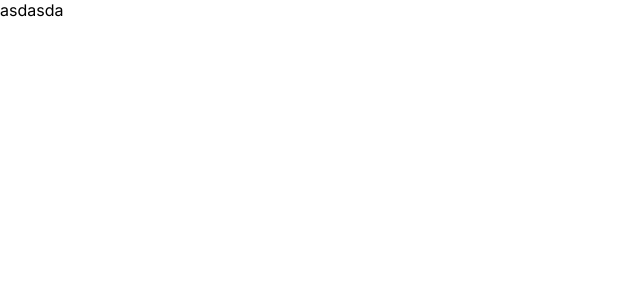
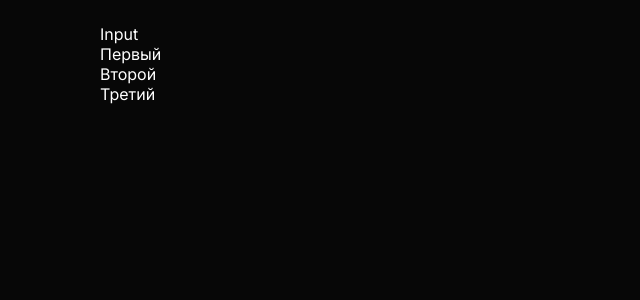
Before and after one commit to Hartaithan/instat-test, a React (Create React App) app: page / in a window 1280 px wide. Shown: the top 300 px of the page, without its empty margins (0-640 px from the left). Built offline with nearby package versions, Linux system fonts and the light colour scheme.

Commit message:
add components

```diff
--- a/package.json
+++ b/package.json
@@ -44,5 +44,8 @@
       "last 1 firefox version",
       "last 1 safari version"
     ]
+  },
+  "devDependencies": {
+    "@types/styled-components": "^5.1.23"
   }
 }
--- a/public/index.html
+++ b/public/index.html
@@ -10,34 +10,21 @@
       content="Web site created using create-react-app"
     />
     <link rel="apple-touch-icon" href="%PUBLIC_URL%/logo192.png" />
-    <!--
-      manifest.json provides metadata used when your web app is installed on a
-      user's mobile device or desktop. See https://developers.google.com/web/fundamentals/web-app-manifest/
-    -->
     <link rel="manifest" href="%PUBLIC_URL%/manifest.json" />
-    <!--
-      Notice the use of %PUBLIC_URL% in the tags above.
-      It will be replaced with the URL of the `public` folder during the build.
-      Only files inside the `public` folder can be referenced from the HTML.
-
-      Unlike "/favicon.ico" or "favicon.ico", "%PUBLIC_URL%/favicon.ico" will
-      work correctly both with client-side routing and a non-root public URL.
-      Learn how to configure a non-root public URL by running `npm run build`.
-    -->
+    <link rel="preconnect" href="https://fonts.gstatic.com" crossorigin />
+    <link
+      rel="preload"
+      as="style"
+      href="https://fonts.googleapis.com/css2?family=Inter:wght@400;500;600;700&display=swap"
+    />
+    <link
+      rel="stylesheet"
+      href="https://fonts.googleapis.com/css2?family=Inter:wght@400;500;600;700&display=swap"
+    />
     <title>React App</title>
   </head>
   <body>
     <noscript>You need to enable JavaScript to run this app.</noscript>
     <div id="root"></div>
-    <!--
-      This HTML file is a template.
-      If you open it directly in the browser, you will see an empty page.
-
-      You can add webfonts, meta tags, or analytics to this file.
-      The build step will place the bundled scripts into the <body> tag.
-
-      To begin the development, run `npm start` or `yarn start`.
-      To create a production bundle, use `npm run build` or `yarn build`.
-    -->
   </body>
 </html>
--- a/src/App.tsx
+++ b/src/App.tsx
@@ -1,12 +1,14 @@
-import { observer } from "mobx-react-lite";
 import React from "react";
-import useStore from "./hooks/useStore";
+import Input from "./components/Input/Input";
+import TodoList from "./components/TodoList/TodoList";
 
 function App() {
-  const { todos } = useStore();
-  console.log(todos);
-
-  return <div className="App">asdasda</div>;
+  return (
+    <>
+      <Input />
+      <TodoList />
+    </>
+  );
 }
 
-export default observer(App);
+export default App;
--- /dev/null
+++ b/src/components/Input/Input.tsx
@@ -0,0 +1,7 @@
+import React from "react";
+
+const Input = () => {
+  return <div>Input</div>;
+};
+
+export default Input;
--- /dev/null
+++ b/src/components/Todo/Todo.tsx
@@ -0,0 +1,12 @@
+import React from "react";
+import { ITodo } from "../../store";
+
+interface ITodoProps {
+  todo: ITodo;
+}
+
+const Todo = ({ todo }: ITodoProps) => {
+  return <div>{todo.title}</div>;
+};
+
+export default Todo;
--- /dev/null
+++ b/src/components/TodoList/TodoList.tsx
@@ -0,0 +1,21 @@
+import { observer } from "mobx-react-lite";
+import React from "react";
+import useStore from "../../hooks/useStore";
+import Todo from "../Todo/Todo";
+
+const TodoList = () => {
+  const { todos } = useStore();
+
+  if (todos.length === 0) {
+    return <p>Задачи еще не добавлены</p>;
+  }
+  return (
+    <div>
+      {todos.map((todo) => {
+        return <Todo todo={todo} />;
+      })}
+    </div>
+  );
+};
+
+export default observer(TodoList);
--- a/src/index.css
+++ /dev/null
@@ -1,15 +0,0 @@
-@import url("https://fonts.googleapis.com/css2?family=Inter:wght@400;600;700&display=swap");
-
-* {
-  padding: 0;
-  margin: 0;
-  box-sizing: border-box;
-  font-family: "Inter", sans-serif;
-}
-
-html,
-body,
-#root {
-  height: 100%;
-  width: 100%;
-}
--- a/src/index.tsx
+++ b/src/index.tsx
@@ -1,16 +1,44 @@
 import React from "react";
 import ReactDOM from "react-dom";
-import "./index.css";
 import App from "./App";
 import RootStore, { IRootStore } from "./store";
+import { createGlobalStyle } from "styled-components";
 
 const store = RootStore.create({} as IRootStore);
 
 export const StoreContext = React.createContext(store);
 
+const Global = createGlobalStyle`
+  * {
+    padding: 0;
+    margin: 0;
+    box-sizing: border-box;
+    font-family: "Inter", sans-serif;
+    color: #ffffff;
+  }
+
+  html,
+  body,
+  #root {
+    height: 100%;
+    width: 100%;
+  }
+
+  body {
+    background: #070707;
+  }
+
+  #root {
+    max-width: 1080px;
+    margin: 0 auto;
+    padding: 24px 0;
+  }
+`;
+
 ReactDOM.render(
   <React.StrictMode>
     <StoreContext.Provider value={store}>
+      <Global />
       <App />
     </StoreContext.Provider>
   </React.StrictMode>,
--- a/src/store/index.ts
+++ b/src/store/index.ts
@@ -17,7 +17,21 @@ const Todo = types.model("Todo", {
 const RootStore = types
   .model("RootStore", {
     todos: types.optional(types.array(Todo), [
-      { id: 1, title: "111", complete: false },
+      {
+        id: 1,
+        title: "Первый",
+        complete: false,
+      },
+      {
+        id: 2,
+        title: "Второй",
+        complete: false,
+      },
+      {
+        id: 3,
+        title: "Третий",
+        complete: false,
+      },
     ]),
   })
   .actions((self) => ({
```
Also changed, not shown: 1 other file (tests, documents, lock files or other folders).
